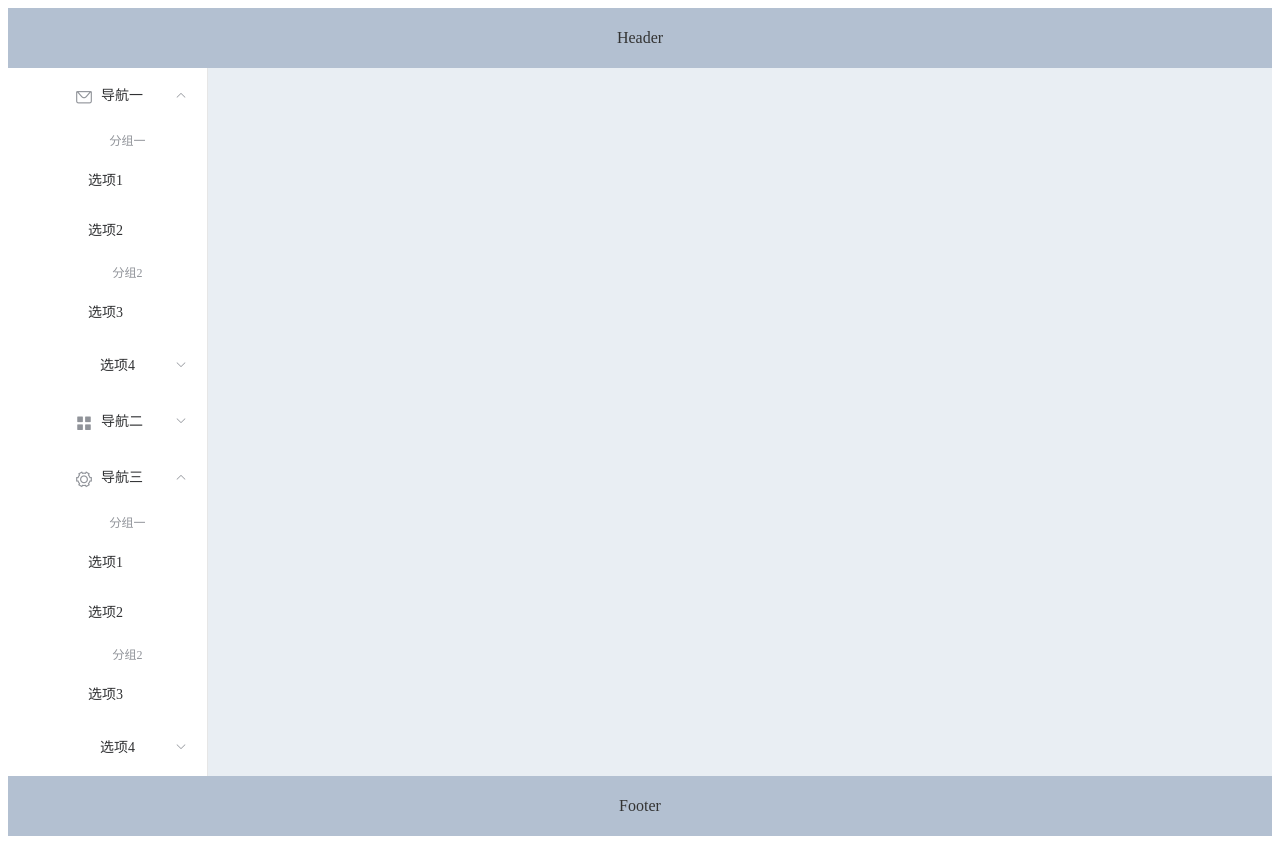
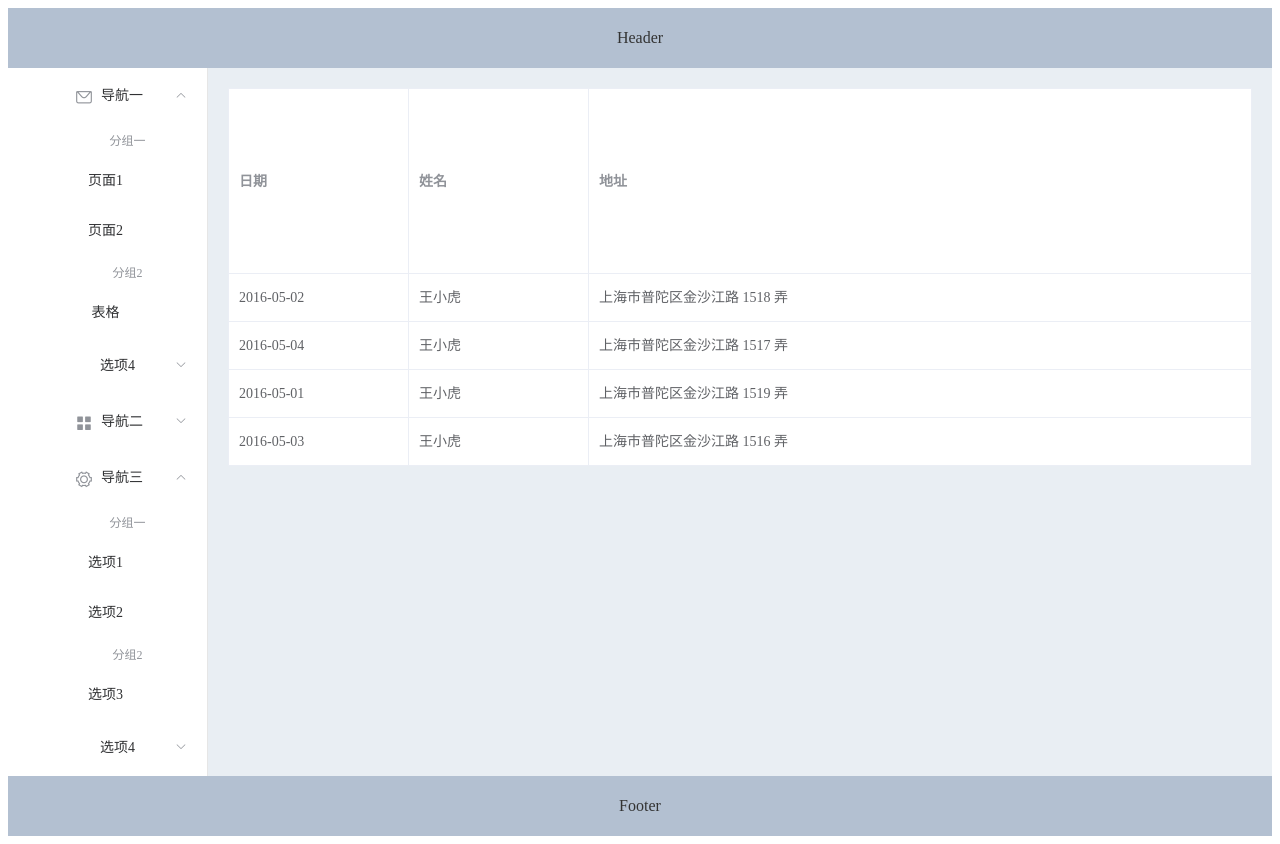
Before and after one commit to xp-zhao/learn-vue, a Vue app: page /#/table in a window 1280 px wide. Built offline with nearby package versions, Linux system fonts and the light colour scheme.

Commit message:
添加table数据

```diff
--- a/package.json
+++ b/package.json
@@ -8,6 +8,7 @@
     "lint": "vue-cli-service lint"
   },
   "dependencies": {
+    "axios": "^0.19.0",
     "core-js": "^2.6.5",
     "element-ui": "^2.10.1",
     "vue": "^2.6.10",
--- a/src/components/frame/Left.vue
+++ b/src/components/frame/Left.vue
@@ -5,11 +5,11 @@
         <template slot="title"><i class="el-icon-message"></i>导航一</template>
         <el-menu-item-group>
           <template slot="title">分组一</template>
-          <el-menu-item index="/page1">选项1</el-menu-item>
-          <el-menu-item index="/page2">选项2</el-menu-item>
+          <el-menu-item index="/page1">页面1</el-menu-item>
+          <el-menu-item index="/page2">页面2</el-menu-item>
         </el-menu-item-group>
         <el-menu-item-group title="分组2">
-          <el-menu-item index="1-3">选项3</el-menu-item>
+          <el-menu-item index="/table">表格</el-menu-item>
         </el-menu-item-group>
         <el-submenu index="1-4">
           <template slot="title">选项4</template>
--- /dev/null
+++ b/src/components/page/Table.vue
@@ -0,0 +1,54 @@
+<template>
+  <el-table
+    :data="tableData"
+    border
+    style="width: 100%">
+    <el-table-column
+      prop="date"
+      label="日期"
+      width="180">
+    </el-table-column>
+    <el-table-column
+      prop="name"
+      label="姓名"
+      width="180">
+    </el-table-column>
+    <el-table-column
+      prop="address"
+      label="地址">
+    </el-table-column>
+  </el-table>
+</template>
+
+<script>
+export default {
+  data() {
+      return {
+        tableData: [{
+          date: '2016-05-02',
+          name: '王小虎',
+          address: '上海市普陀区金沙江路 1518 弄'
+        }, {
+          date: '2016-05-04',
+          name: '王小虎',
+          address: '上海市普陀区金沙江路 1517 弄'
+        }, {
+          date: '2016-05-01',
+          name: '王小虎',
+          address: '上海市普陀区金沙江路 1519 弄'
+        }, {
+          date: '2016-05-03',
+          name: '王小虎',
+          address: '上海市普陀区金沙江路 1516 弄'
+        }]
+      }
+    },
+  components: {
+
+  }
+}
+</script>
+
+<style scoped lang="scss">
+
+</style>
--- a/src/router/router.js
+++ b/src/router/router.js
@@ -3,6 +3,7 @@
 import VueRouter from 'vue-router';
 import View1 from '../components/page/Page1.vue'
 import View2 from '../components/page/Page2.vue'
+import Table from '../components/page/Table.vue'
 
 Vue.use(VueRoute)
 
@@ -17,6 +18,11 @@
             path: '/page2',
             name: 'View2',
             component: View2
+        },
+        {
+            path: '/table',
+            name: 'Table',
+            component: Table
         }
     ]
 })
```
Also changed, not shown: 1 other file (tests, documents, lock files or other folders).
